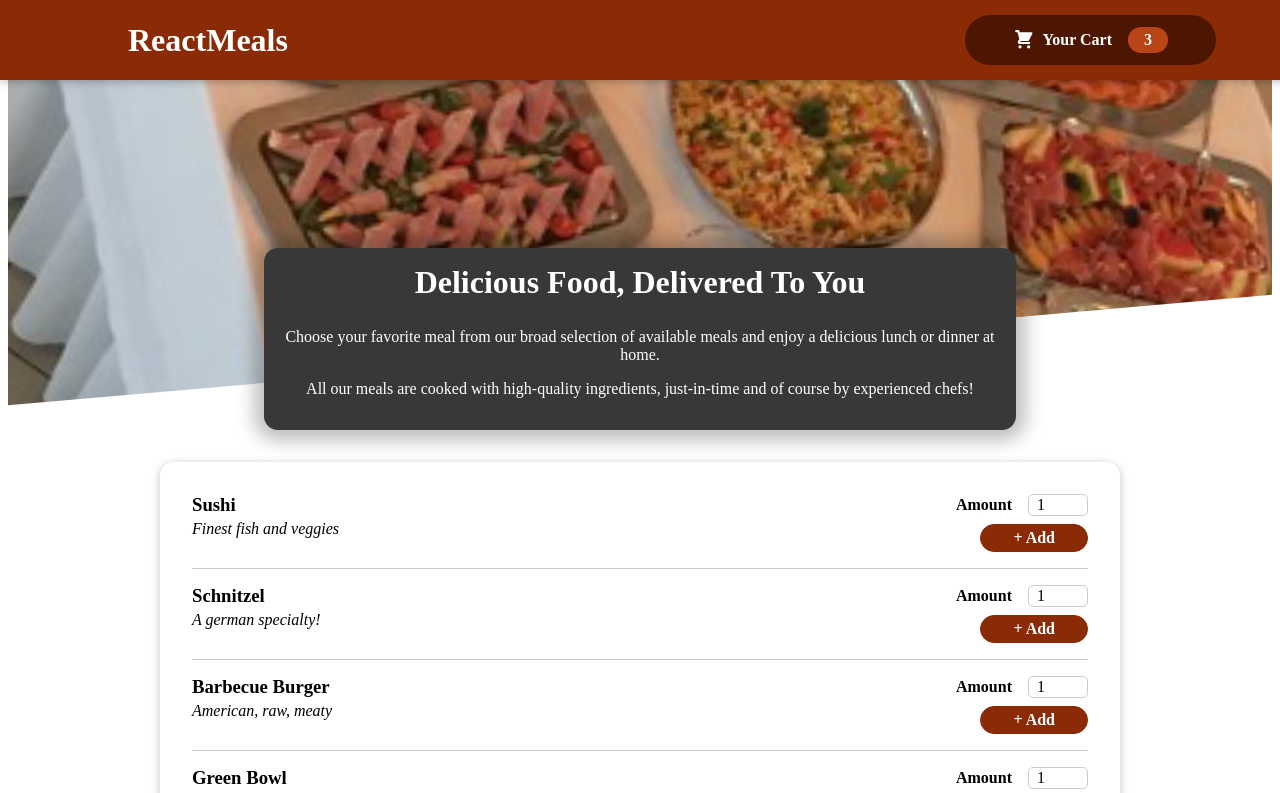
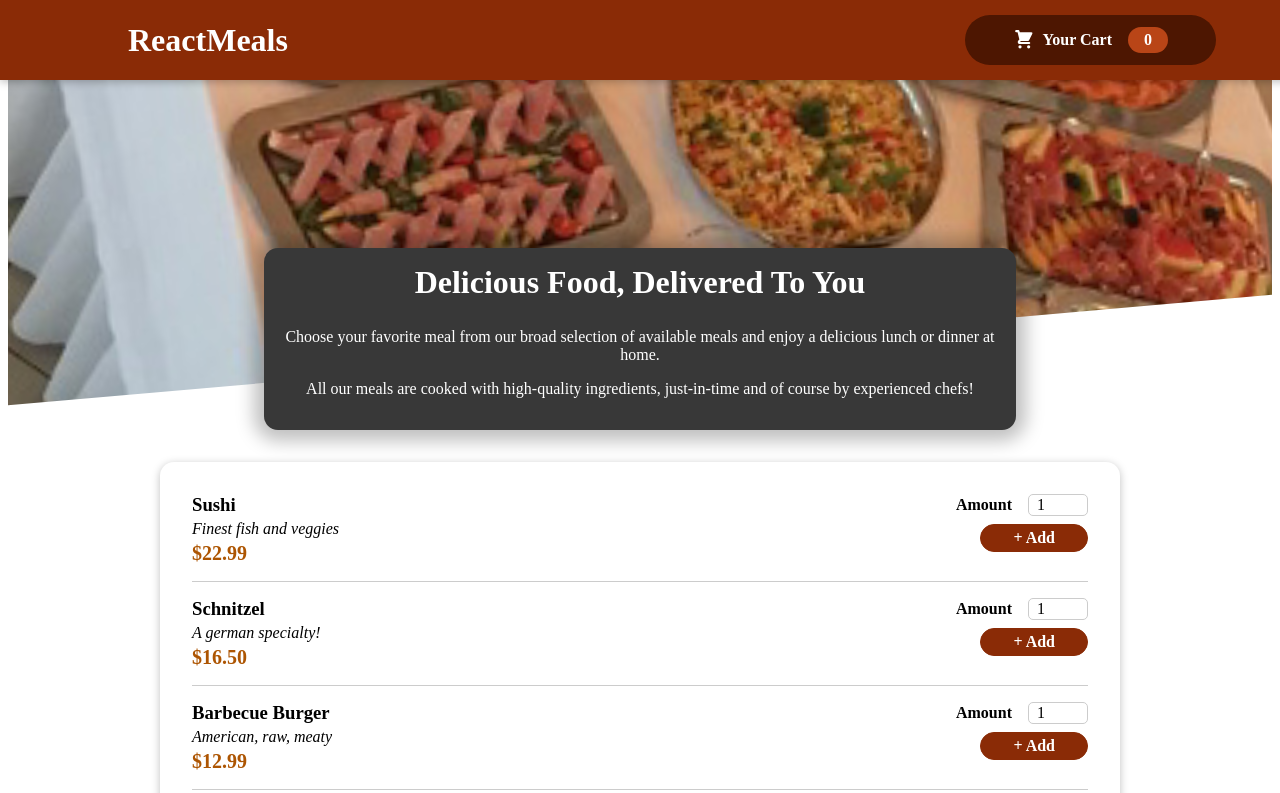
Before and after one commit to gevvard/food-app-example, a React (Create React App) app: page / in a window 1280 px wide. Shown: the top 793 px of the page. Built offline with nearby package versions, Linux system fonts and the light colour scheme.

Commit message:
adding-a-cart-reducer

```diff
--- a/src/App.js
+++ b/src/App.js
@@ -2,6 +2,7 @@
 import Header from "./components/Layout/Header";
 import Meals from "./components/Meals/Meals";
 import Cart from "./components/Carts/Cart";
+import CartProvider from "./store/CartProvider";
 
 
 
@@ -17,13 +18,13 @@
   };
 
   return (
-    <Fragment>
+    <CartProvider>
       {cartIsShown && <Cart onClose={hideCartHandler} />}
       <Header onShowCart={showCartHandler} />
       <main>
         <Meals />
       </main>
-    </Fragment>
+    </CartProvider>
   );
 }
 
--- a/src/components/Layout/HeaderCartButton.js
+++ b/src/components/Layout/HeaderCartButton.js
@@ -1,8 +1,17 @@
+import { useContext } from 'react';
+
 import CartIcon from "../Carts/CartIcon";
-
-import classes from "./HaderCardButton.module.css";
+import CartContext from '../../store/cart-context';
+import classes from './HaderCardButton.module.css';
 
 const HeaderCartButton = (props) => {
+  const cartCtx = useContext(CartContext);
+
+  // Ensure cartCtx.items is an array before using reduce
+  console.log('cartCtx: ', cartCtx, cartCtx.items)
+  const numberOfCartItems = cartCtx.items
+    ? cartCtx.items.reduce((curNumber, item) => curNumber + item.amount, 0)
+    : 0;
 
   return (
     <button className={classes.button} onClick={props.onClick}>
@@ -10,7 +19,7 @@
         <CartIcon />
       </span>
       <span>Your Cart</span>
-      <span className={classes.badge}>3</span>
+      <span className={classes.badge}>{numberOfCartItems}</span>
     </button>
   );
 };
--- a/src/components/Meals/MealItem/MealItem.js
+++ b/src/components/Meals/MealItem/MealItem.js
@@ -1,17 +1,32 @@
-import React from 'react';
+import { useContext } from 'react';
 
-import classes from "./MealItem.module.css"
-import MealItemForm from "./MealItemForm";
+import MealItemForm from './MealItemForm';
+import classes from './MealItem.module.css';
+import CartContext from '../../../store/cart-context';
+
 const MealItem = (props) => {
+  const cartCtx = useContext(CartContext);
+
+  const price = `$${props.price.toFixed(2)}`;
+
+  const addToCartHandler = (amount) => {
+    cartCtx.addItem({
+      id: props.id,
+      name: props.name,
+      amount: amount,
+      price: props.price,
+    });
+  };
+
   return (
     <li className={classes.meal}>
       <div>
         <h3>{props.name}</h3>
         <div className={classes.description}>{props.description}</div>
-        <div className={classes.price}></div>
+        <div className={classes.price}>{price}</div>
       </div>
       <div>
-        <MealItemForm id={props.id} />
+        <MealItemForm id={props.id} onAddToCart={addToCartHandler} />
       </div>
     </li>
   );
--- a/src/components/Meals/MealItem/MealItemForm.js
+++ b/src/components/Meals/MealItem/MealItemForm.js
@@ -1,10 +1,35 @@
+import { useRef, useState } from 'react';
+
 import Input from '../../UI/Input';
 import classes from './MealItemForm.module.css';
 
 const MealItemForm = (props) => {
+  const [amountIsValid, setAmountIsValid] = useState(true);
+  const amountInputRef = useRef();
+
+  const submitHandler = (event) => {
+    event.preventDefault();
+
+    const enteredAmount = amountInputRef.current.value;
+    const enteredAmountNumber = +enteredAmount;
+
+    if (
+      enteredAmount.trim().length === 0 ||
+      enteredAmountNumber < 1 ||
+      enteredAmountNumber > 5
+    ) {
+      setAmountIsValid(false);
+      return;
+    }
+
+    props.onAddToCart(enteredAmountNumber);
+  };
+
+
   return (
-    <form className={classes.form}>
+    <form className={classes.form} onSubmit={submitHandler}>
       <Input
+        ref={amountInputRef}
         label='Amount'
         input={{
           id: 'amount_' + props.id,
@@ -16,6 +41,7 @@
         }}
       />
       <button>+ Add</button>
+      {!amountIsValid && <p>Please enter a valid amount (1-5).</p>}
     </form>
   );
 };
--- a/src/components/UI/Input.js
+++ b/src/components/UI/Input.js
@@ -1,12 +1,13 @@
+import React from 'react'; // Don't forget to import React
 import classes from './Input.module.css';
 
-const Input = (props) => {
+const Input = React.forwardRef((props, ref) => {
   return (
     <div className={classes.input}>
       <label htmlFor={props.input.id}>{props.label}</label>
-      <input {...props.input} />
+      <input ref={ref} {...props.input} />
     </div>
   );
-};
+});
 
 export default Input;
--- /dev/null
+++ b/src/store/CartProvider.js
@@ -0,0 +1,41 @@
+import { useReducer } from 'react';
+
+import CartContext from './cart-context';
+
+const defaultCartState = {
+  items: [],
+  totalAmount: 0
+};
+
+const cartReducer = (state, action) => {
+  if (action.type === 'ADD') {
+    const updatedItems = state.items.concat(action.item);
+    const updatedTotalAmount = state.totalAmount + action.item.price * action.item.amount;
+    return {
+      items: updatedItems,
+      totalAmount: updatedTotalAmount
+    };
+  }
+  return defaultCartState;
+};
+const CartProvider = props=>{
+  const [cartState, dispatchCartAction] = useReducer(cartReducer, defaultCartState);
+  const addItemToCartHandler = (item) => {
+    dispatchCartAction({type: 'ADD', item: item});
+  };
+
+  const removeItemFromCartHandler = (id) => {
+    dispatchCartAction({type: 'REMOVE', id: id});
+  };
+  const cartContext = {
+    items:cartState.items,
+    totalAmount:cartState.totalAmount,
+    addItem: addItemToCartHandler,
+    removeItem:removeItemFromCartHandler
+  }
+  return <CartContext.Provider value={cartContext} >
+    {props.children}
+  </CartContext.Provider>
+};
+
+export default CartProvider
--- /dev/null
+++ b/src/store/cart-context.js
@@ -0,0 +1,9 @@
+import React from 'react'
+
+const CartContext = React.createContext({
+  items: [],
+  totalAmount: 0,
+  addItem: (item) => {},
+  removeItem: (id) => {}
+})
+export default CartContext
```
